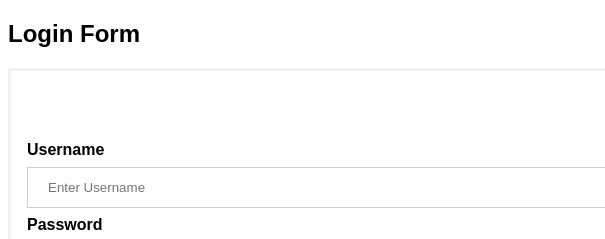
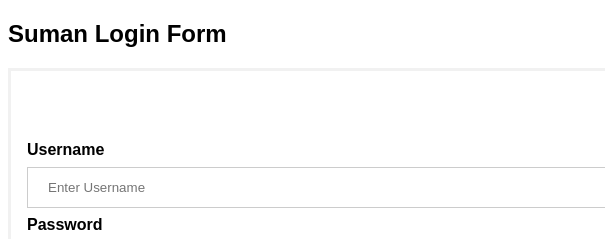
Before and after one commit to Suman-prog/WebApplication, a plain HTML site: page index.html in a window 1280 px wide. Shown: the top 239 px of the page, 0-605 px from the left. Drawn offline with Linux system fonts and the light colour scheme.

Commit message:
Update index.html

```diff
--- a/index.html
+++ b/index.html
@@ -68,7 +68,7 @@ span.psw {
 </head>
 <body>
 
-<h2>Login Form</h2>
+<h2>Suman Login Form</h2>
 
 <form action="/action_page.php" method="post">
   <div class="imgcontainer">
```
